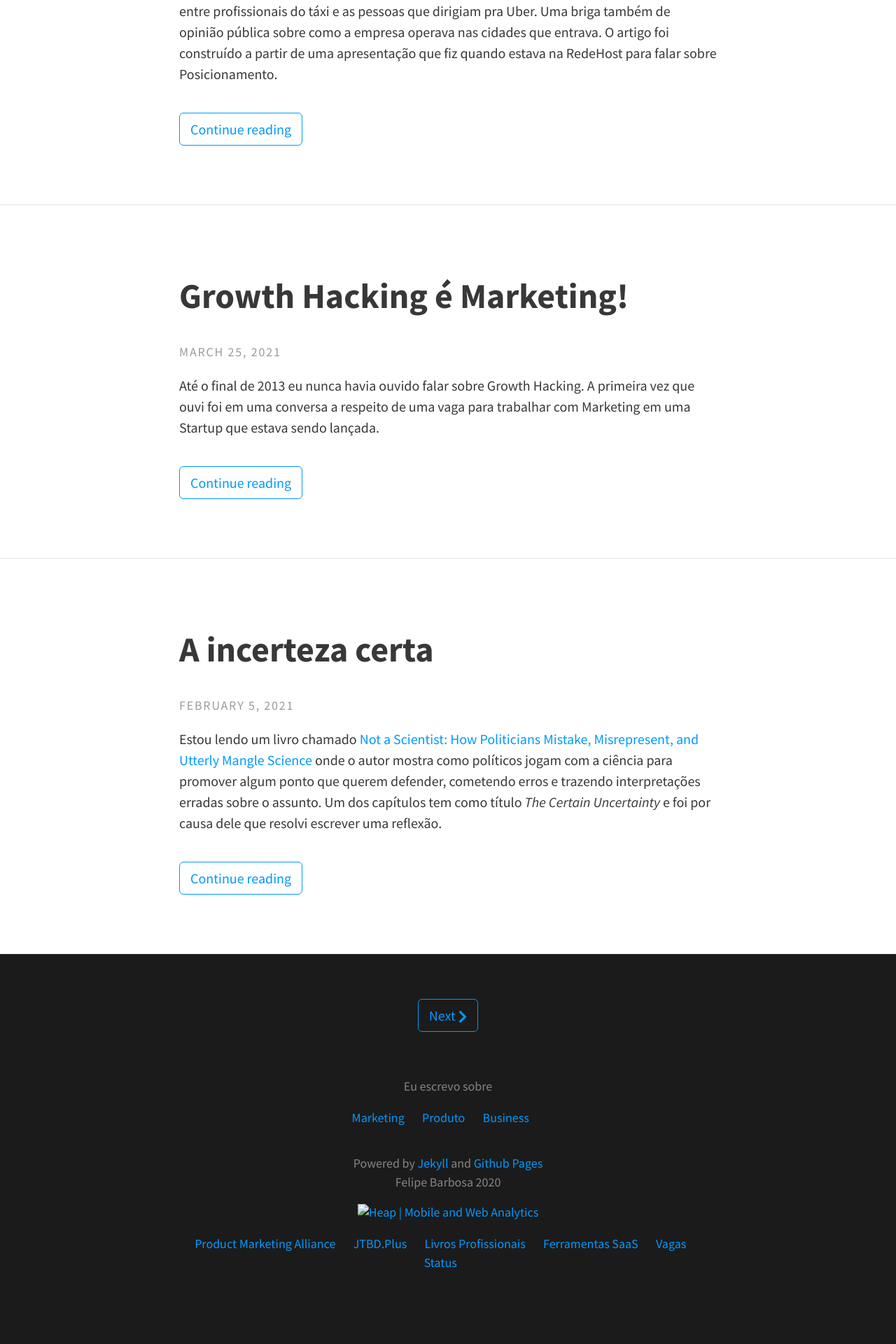
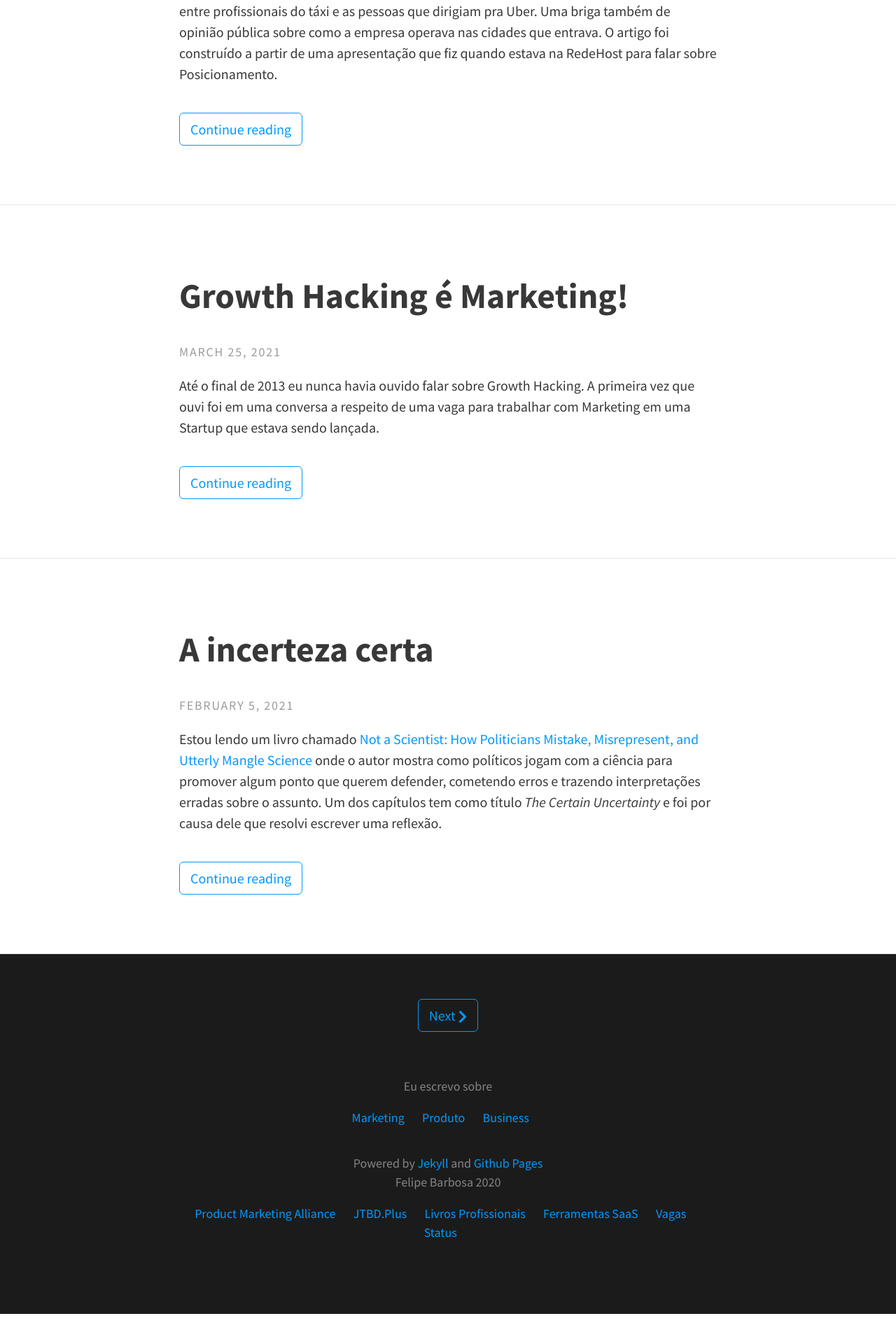
Before and after one commit to felipecbarbosa/felipecbarbosa.github.io, a Jekyll site: the page built from index.html, in a window 1280 px wide. Shown: the part 2006-3926 px from the top of the page at 70% size. Built offline with Jekyll 4.4.1, drawn with Linux system fonts in a browser that asks for light colours; nearby versions of some CDN libraries; the list of posts is cut into pages by our own code; comment, search, counter and statistics services are not loaded; after the commit the page ends 3883 px from its top, so only the background shows below that.

Commit message:
Removed heap badge

```diff
--- a/_includes/footer.html
+++ b/_includes/footer.html
@@ -125,13 +125,6 @@ addthis_share = {
 	</nav>
 	<p class="text">{{ site.theme_settings.footer_text }}</p>
 
-	<!-- HeapAnalytics Badge -->
-	<div class="heap-badge" style="padding-bottom: 20px">
-	<a href="https://heapanalytics.com/?utm_source=badge" rel="nofollow">
-	<img style="width:108px;height:41px;" src="//heapanalytics.com/img/badgeLight.png" alt="Heap | Mobile and Web Analytics" />
-	</a>
-	</div>
-
 	<nav class="site-nav">
 		<ul>
 			<li><a href="https://productmarketingalliance.com/" target="_blank">Product Marketing Alliance</a></li>
```
